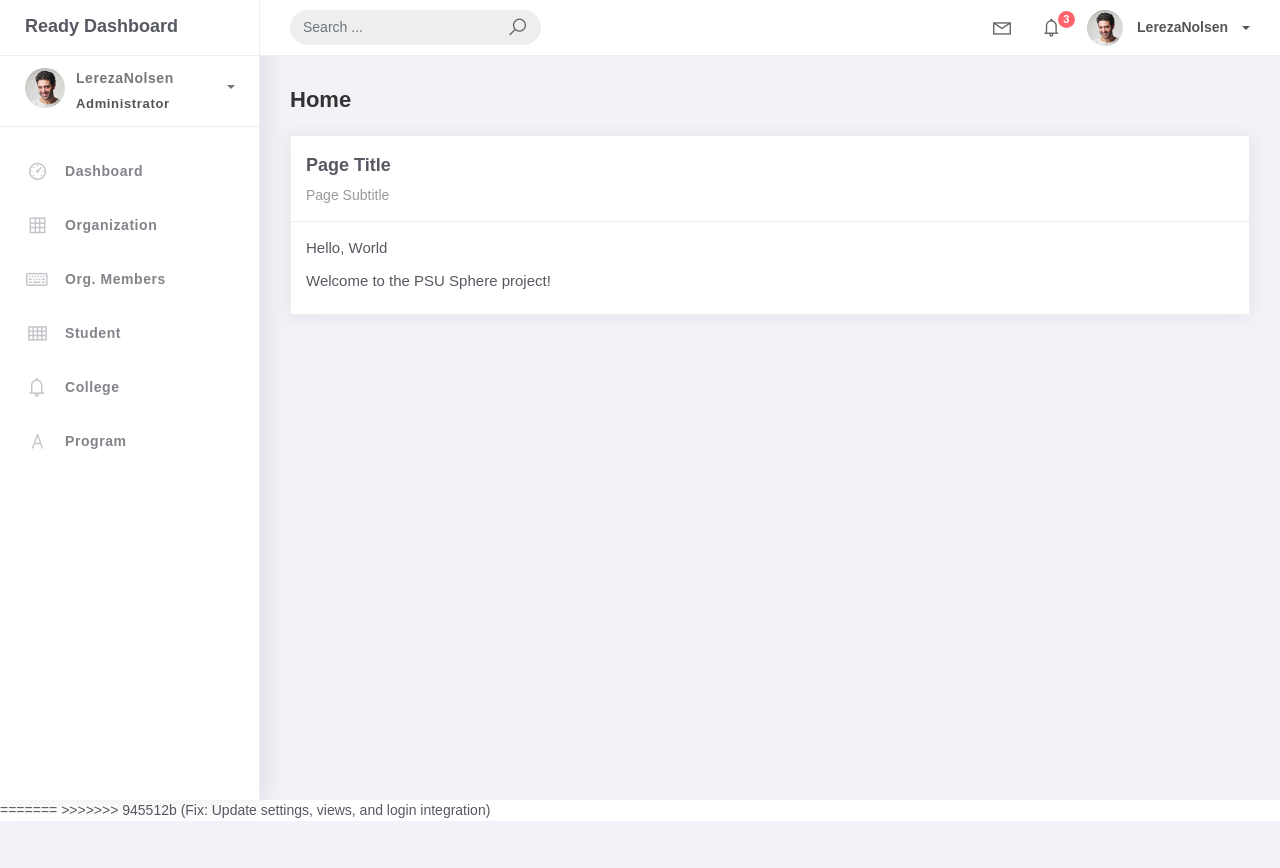
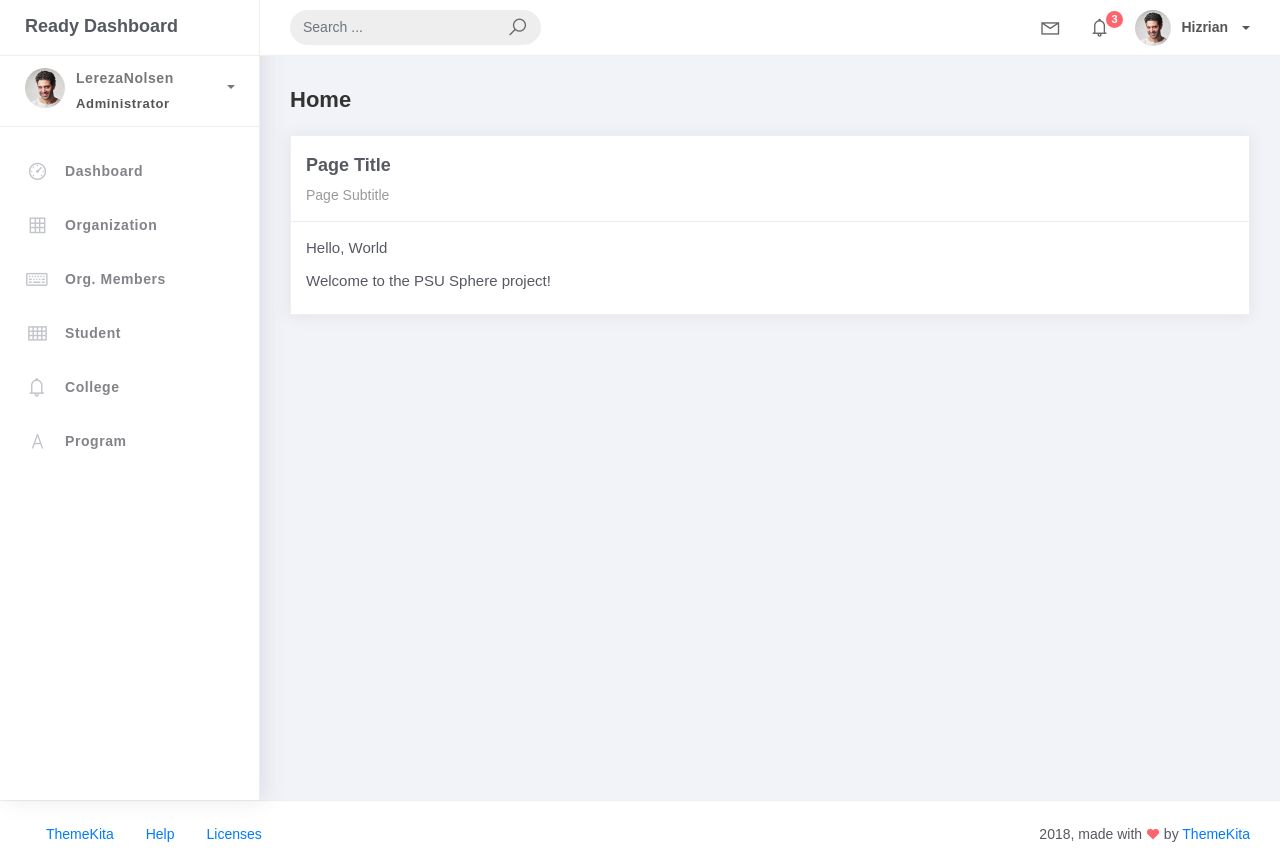
Before and after one commit to lereza/PSUSphere, a Django app: template projectsite/templates/home.html in a window 1280 px wide. Before the commit the page ends 821 px from the top, so only its background shows below. Run offline with Django 5.2, Linux system fonts and the light colour scheme; the template is opened without the code that fills it, so the values that code supplies are empty; some libraries are stand-ins or nearby versions.

Commit message:
Updated base.html

```diff
--- a/projectsite/templates/base.html
+++ b/projectsite/templates/base.html
@@ -20,6 +20,7 @@
                 </div>
                 <nav class="navbar navbar-header navbar-expand-lg">
                     <div class="container-fluid">
+
                         <form class="navbar-left navbar-form nav-search mr-md-3" action="">
                             <div class="input-group">
                                 <input type="text" placeholder="Search ..." class="form-control">
@@ -61,7 +62,6 @@
                                                     </span>
                                                     <span class="time">5 minutes ago</span>
                                                 </div>
-<<<<<<< HEAD
                                             </a>
                                             <a href="#">
                                                 <div class="notif-icon notif-success"> <i class="la la-comment"></i> </div>
@@ -100,27 +100,23 @@
                                 </ul>
                             </li>
                             <li class="nav-item dropdown">
-                            <a class="dropdown-toggle profile-pic" data-toggle="dropdown" href="#" aria-expanded="false">
-                                <img src="{% static 'img/profile.jpg' %}" alt="user-img" width="36" class="img-circle">
-                                <span>LerezaNolsen</span>
-                            </a>
+                                <a class="dropdown-toggle profile-pic" data-toggle="dropdown" href="#" aria-expanded="false"> <img src="{% static 'img/profile.jpg' %}" alt="user-img" width="36" class="img-circle"><span >Hizrian</span></span> </a>
                                 <ul class="dropdown-menu dropdown-user">
                                     <li>
                                         <div class="user-box">
                                             <div class="u-img"><img src="{% static 'img/profile.jpg' %}" alt="user"></div>
                                             <div class="u-text">
-                                            <h4>LerezaNolsen</h4>
-                                            <p class="text-muted">hello@themekita.com</p>
-                                            <a href="profile.html" class="btn btn-rounded btn-danger btn-sm">View Profile</a>
-                                        </div>
+                                                <h4>Hizrian</h4>
+                                                <p class="text-muted">hello@themekita.com</p><a href="profile.html" class="btn btn-rounded btn-danger btn-sm">View Profile</a></div>
                                             </div>
                                         </li>
                                         <div class="dropdown-divider"></div>
                                         <a class="dropdown-item" href="#"><i class="ti-user"></i> My Profile</a>
-                                <a class="dropdown-item" href="#">My Balance</a>
+                                        <a class="dropdown-item" href="#"></i> My Balance</a>
                                         <a class="dropdown-item" href="#"><i class="ti-email"></i> Inbox</a>
                                         <div class="dropdown-divider"></div>
                                         <a class="dropdown-item" href="#"><i class="ti-settings"></i> Account Setting</a>
+                                        <div class="dropdown-divider"></div>
                                         <div class="dropdown-divider"></div>
                                         <form method="post" action="{% url 'logout' %}" style="margin: 0;">
                                         {% csrf_token %}
@@ -150,7 +146,7 @@
                         </a>
                         <div class="clearfix"></div>
 
-                        <div class="collapse in" id="collapseExample" aria-expanded="true">
+                                <div class="collapse in" id="collapseExample" aria-expanded="true" style="">
                                     <ul class="nav">
                                         <li>
                                             <a href="#profile">
@@ -166,26 +162,6 @@
                                             <a href="#settings">
                                                 <span class="link-collapse">Settings</span>
                                             </a>
-=======
-                                        </li>
-                                        <div class="dropdown-divider"></div>
-                                        <a class="dropdown-item" href="#"><i class="ti-user"></i> My Profile</a>
-                                        <a class="dropdown-item" href="#"></i> My Balance</a>
-                                        <a class="dropdown-item" href="#"><i class="ti-email"></i> Inbox</a>
-                                        <div class="dropdown-divider"></div>
-                                        <a class="dropdown-item" href="#"><i class="ti-settings"></i> Account Setting</a>
-                                        <div class="dropdown-divider"></div>
-                                        <div class="dropdown-divider"></div>
-                                        <form method="post" action="{% url 'logout' %}" style="margin: 0;">
-                                        {% csrf_token %}
-                                        <button type="submit" class="dropdown-item" style="background: none; border: none; padding: 0.25rem 1.5rem; width: 100%; text-align: left;">
-                                        <i class="fa fa-power-off"></i> Logout
-                                        </button>
-                                        </form>
-
-                                    </ul>
-                                    <!-- /.dropdown-user -->
->>>>>>> 945512b (Fix: Update settings, views, and login integration)
                                         </li>
                                     </ul>
                                 </div>
@@ -234,22 +210,60 @@
                 <div class="main-panel">
                     {% block content %}
                         {% endblock %}
-            <div class="container-fluid"></div>
+                        <div class="container-fluid">
                             </div>
-<<<<<<< HEAD
                         </div>
-</body>
-<script src="{% static 'js/core/jquery.3.2.1.min.js' %}"></script>
-<script src="{% static 'js/plugin/jquery-ui-1.12.1.custom/jquery-ui.min.js' %}"></script>
-<script src="{% static 'js/core/popper.min.js' %}"></script>
-<script src="{% static 'js/core/bootstrap.min.js' %}"></script>
-<script src="{% static 'js/plugins/bootstrap-switch.js' %}"></script>
-<script src="{% static 'js/plugins/chartist.min.js' %}"></script>
-<script src="{% static 'js/plugins/bootstrap-notify.js' %}"></script>
-<script src="{% static 'js/ready.min.js' %}"></script>
-<script src="{% static 'js/demo.js' %}"></script>
-</html>
-=======
+                    </div>
+                    <footer class="footer">
+                        <div class="container-fluid">
+                            <nav class="pull-left">
+                                <ul class="nav">
+                                    <li class="nav-item">
+                                        <a class="nav-link" href="http://www.themekita.com">
+                                            ThemeKita
+                                        </a>
+                                    </li>
+                                    <li class="nav-item">
+                                        <a class="nav-link" href="#">
+                                            Help
+                                        </a>
+                                    </li>
+                                    <li class="nav-item">
+                                        <a class="nav-link" href="#">
+                                            Licenses
+                                        </a>
+                                    </li>
+                                </ul>
+                            </nav>
+                            <div class="copyright ml-auto">
+                                2018, made with <i class="la la-heart heart text-danger"></i> by <a href="http://www.themekita.com">ThemeKita</a>
+                            </div>
+                        </div>
+                    </footer>
+                </div>
+            </div>
+        </div>
+        <!-- Modal -->
+        <div class="modal fade" id="modalUpdate" tabindex="-1" role="dialog" aria-labelledby="modalUpdatePro" aria-hidden="true">
+            <div class="modal-dialog modal-dialog-centered" role="document">
+                <div class="modal-content">
+                    <div class="modal-header bg-primary">
+                        <h6 class="modal-title"><i class="la la-frown-o"></i> Under Development</h6>
+                        <button type="button" class="close" data-dismiss="modal" aria-label="Close">
+                            <span aria-hidden="true">&times;</span>
+                        </button>
+                    </div>
+                    <div class="modal-body text-center">
+                        <p>Currently the pro version of the <b>Ready Dashboard</b> Bootstrap is in progress development</p>
+                        <p>
+                        <b>We'll let you know when it's done</b></p>
+                    </div>
+                    <div class="modal-footer">
+                        <button type="button" class="btn btn-secondary" data-dismiss="modal">Close</button>
+                    </div>
+                </div>
+            </div>
+        </div>
     </body>
     <script src="{% static 'js/core/jquery.3.2.1.min.js' %}"></script>
     <script src="{% static 'js/plugin/jquery-ui-1.12.1.custom/jquery-ui.min.js' %}"></script>
@@ -264,4 +278,3 @@
     <script src="{% static 'js/plugin/chart-circle/circles.min.js' %}"></script>
     <script src="{% static 'js/plugin/jquery-scrollbar/jquery.scrollbar.min.js' %}"></script>
     <script src="{% static 'js/ready.min.js' %}"></script>
->>>>>>> 945512b (Fix: Update settings, views, and login integration)
```
Lines whose indentation alone changed are shown as unchanged.
